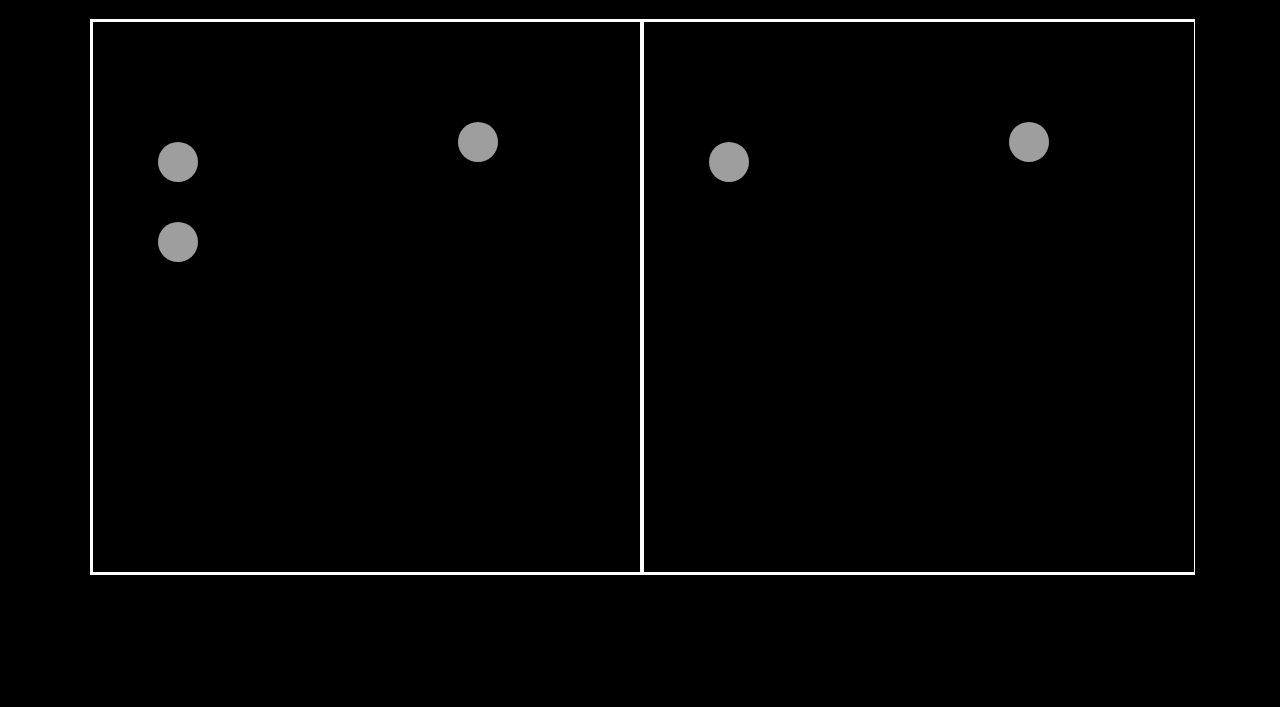
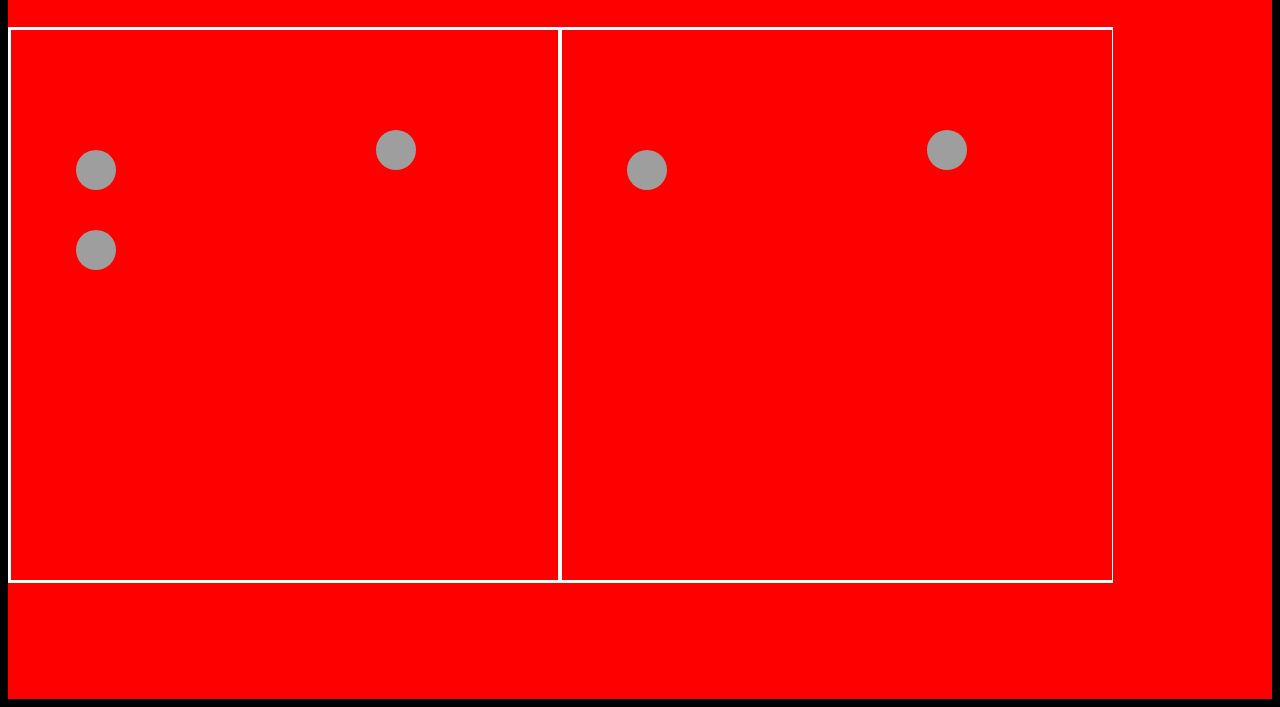
Before and after one commit to pattikawa/asimplegame, a plain HTML site: page index.html in a window 1280 px wide. Shown: the part 109-816 px from the top of the page. Drawn offline with nearby package versions, Linux system fonts and the light colour scheme; grey boxes are pictures that could not be loaded.

Commit message:
Update style.css

```diff
--- a/css/style.css
+++ b/css/style.css
@@ -1,3 +1,15 @@
+/*container*/
+
+#container
+{background-color:red;
+width:100%;
+height:100vh;
+padding: 0;
+margin: 0;
+display:flex;
+flex-flow: row wrap;
+}
+
 /* smartphone*/
             @media only screen and (min-device-width: 480px){
                html {
```
